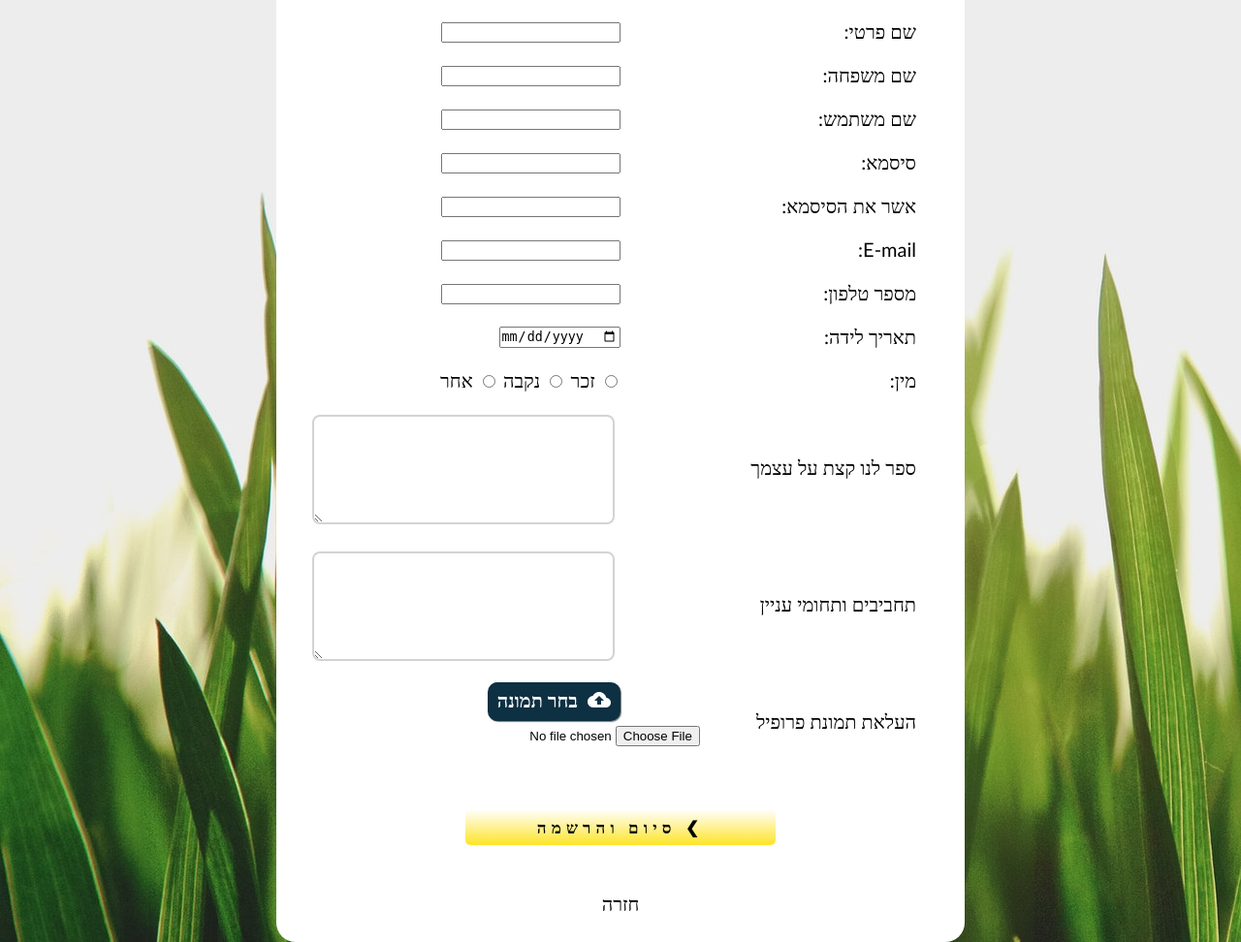
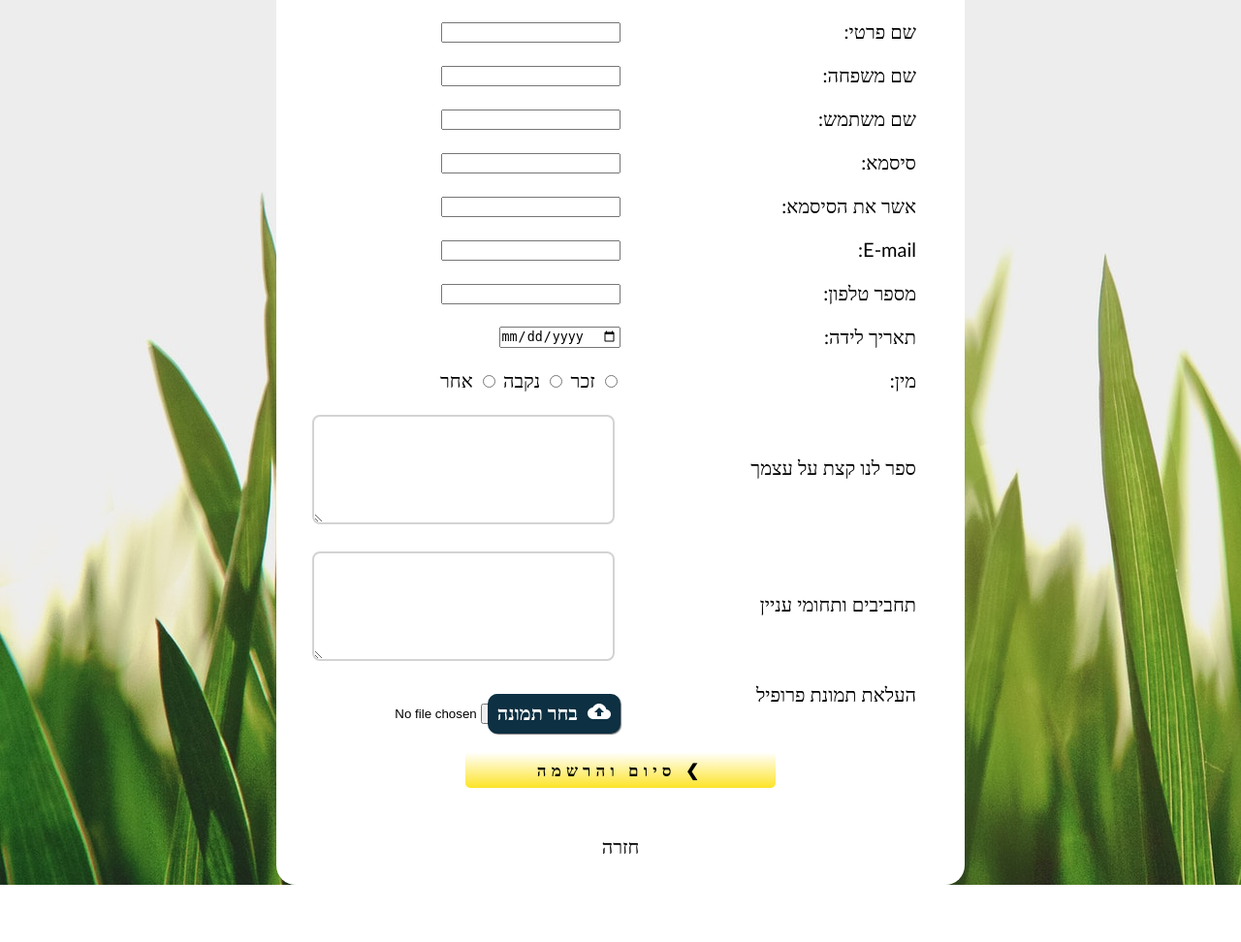
Before and after one commit to netanella/do-hugi, a PHP site: page /signUp.html in a window 1280 px wide. Shown: the part 251-1223 px from the top of the page at 97% size. After the commit the page ends 1164 px from the top, so only its background shows below. Run offline with PHP 8.4, Linux system fonts and the light colour scheme.

Commit message:
שינויים הצטרפות

```diff
--- a/css/generic.css
+++ b/css/generic.css
@@ -175,17 +175,22 @@ main {
 }
 
 /*upload file button*/
+.uploadFile {
+    position: relative;
+    display: block;
+    width: 320px;
+}
 .uploadFile input {
-    position: relative;
-    left: 23%;
-    padding: 1px;
-    bottom: 5px;
-    opacity: 1;
+    position: absolute;
+    top: 0;
+    left: 0;
     outline: none;
 }
 
 .uploadFile label {
-    position: relative;
+    position: absolute;
+    top: 0;
+    right: 0;
     font-weight: bold;
     color: white;
     background-color: var(--main-backgroundColor);
--- a/css/stylelee.css
+++ b/css/stylelee.css
@@ -124,9 +124,6 @@ header {
     vertical-align: middle;
 }
 
-#profile-photo {
-    width: 400px;
-}
 
 #part1 {
     border: 2px solid lightgray;
```
